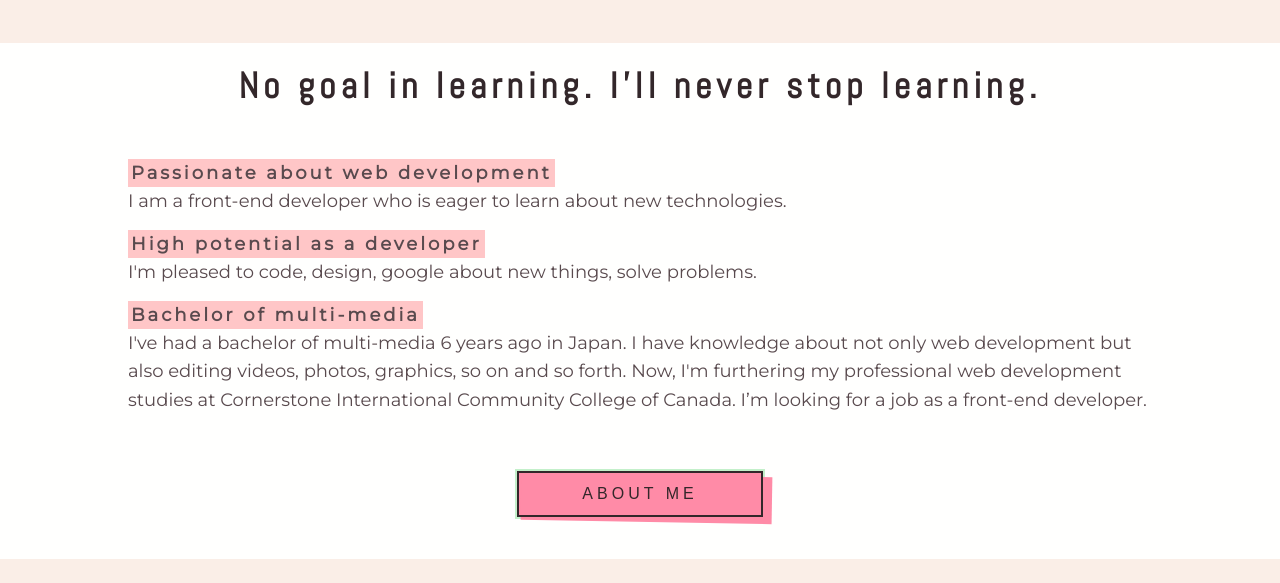
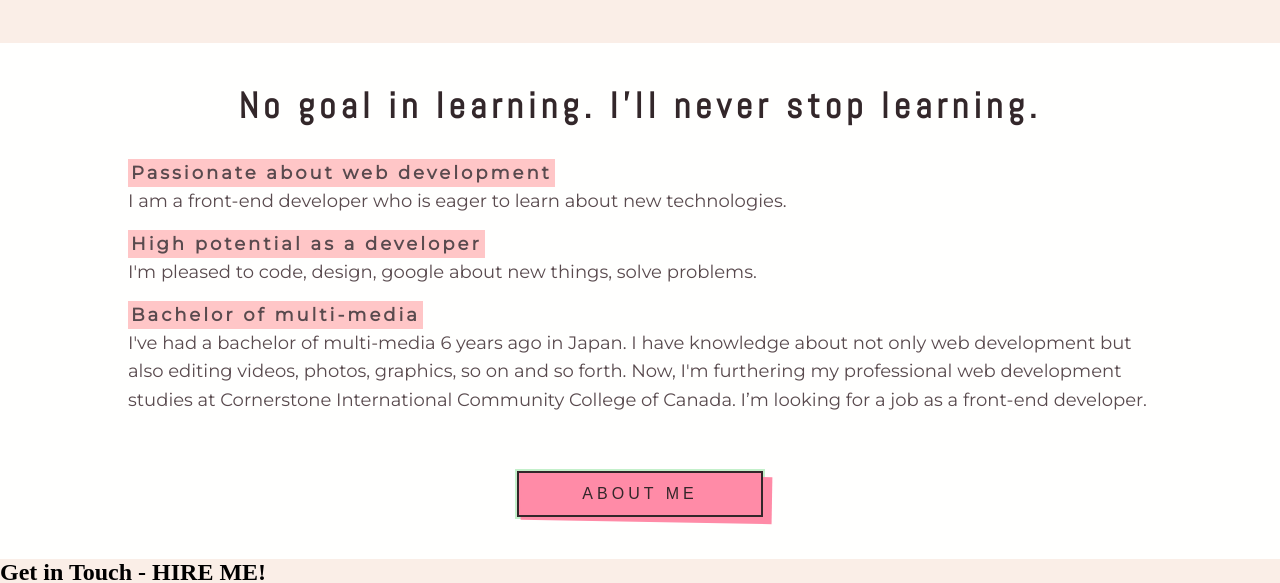
Before and after one commit to miacan2021/Portfolio-page, a React (Create React App) app: page / in a window 1280 px wide. Shown: the part 1210-1793 px from the top of the page. Before the commit the page ends 1769 px from the top, so only its background shows below. Built offline with nearby package versions, Linux system fonts and the light colour scheme.

Commit message:
added contact section

```diff
--- a/src/App.tsx
+++ b/src/App.tsx
@@ -1,4 +1,5 @@
 import { About } from "./components/layout/About";
+import { Contact } from "./components/layout/Contact";
 import { Featured } from "./components/layout/Featured";
 import { Hero } from "./components/layout/Hero";
 import { NavBar } from "./components/layout/NavBar";
@@ -13,6 +14,7 @@ const App = () => {
       <Hero />
       <Featured />
       <About />
+      <Contact />
     </>
   );
 }
--- a/src/components/layout/About.styled.tsx
+++ b/src/components/layout/About.styled.tsx
@@ -15,7 +15,7 @@ export const AboutH1 = styled.h1`
     color: ${({theme}) =>  theme.palette.head_text };
     font-family: 'Abel', sans-serif;
     letter-spacing: 5px;
-    padding: 20px 0;
+    padding: 40px 0px 0px 0px;
     text-align: center;
     @media (max-width: ${({theme}) => theme.mobile}) {
         font-size: 20px;
--- /dev/null
+++ b/src/components/layout/Contact.styled.tsx
@@ -0,0 +1,7 @@
+import styled from "styled-components";
+
+export const ContactWrapper = styled.div`
+    background: ${({theme}) => theme.palette.beige};
+    width: 100vw;
+    height: auto;
+`
--- /dev/null
+++ b/src/components/layout/Contact.tsx
@@ -0,0 +1,13 @@
+import { ThemeProvider } from "styled-components"
+import { theme } from "../styles/Globals.styled"
+import { ContactWrapper } from "./Contact.styled"
+
+export const Contact = () => {
+    return(
+        <ThemeProvider theme={theme}>
+            <ContactWrapper>
+                <h1>Get in Touch - HIRE ME!</h1>
+            </ContactWrapper>
+        </ThemeProvider>
+    )
+}
```
